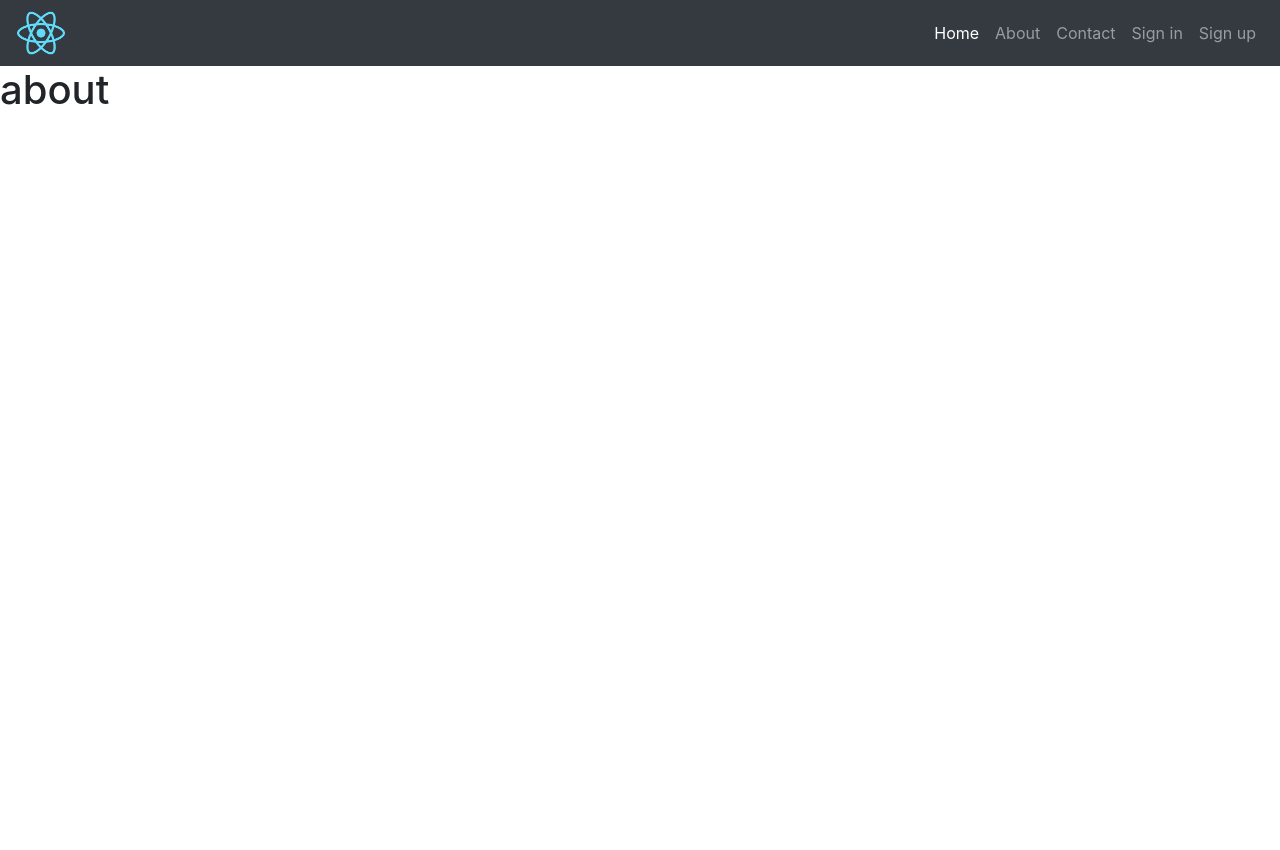
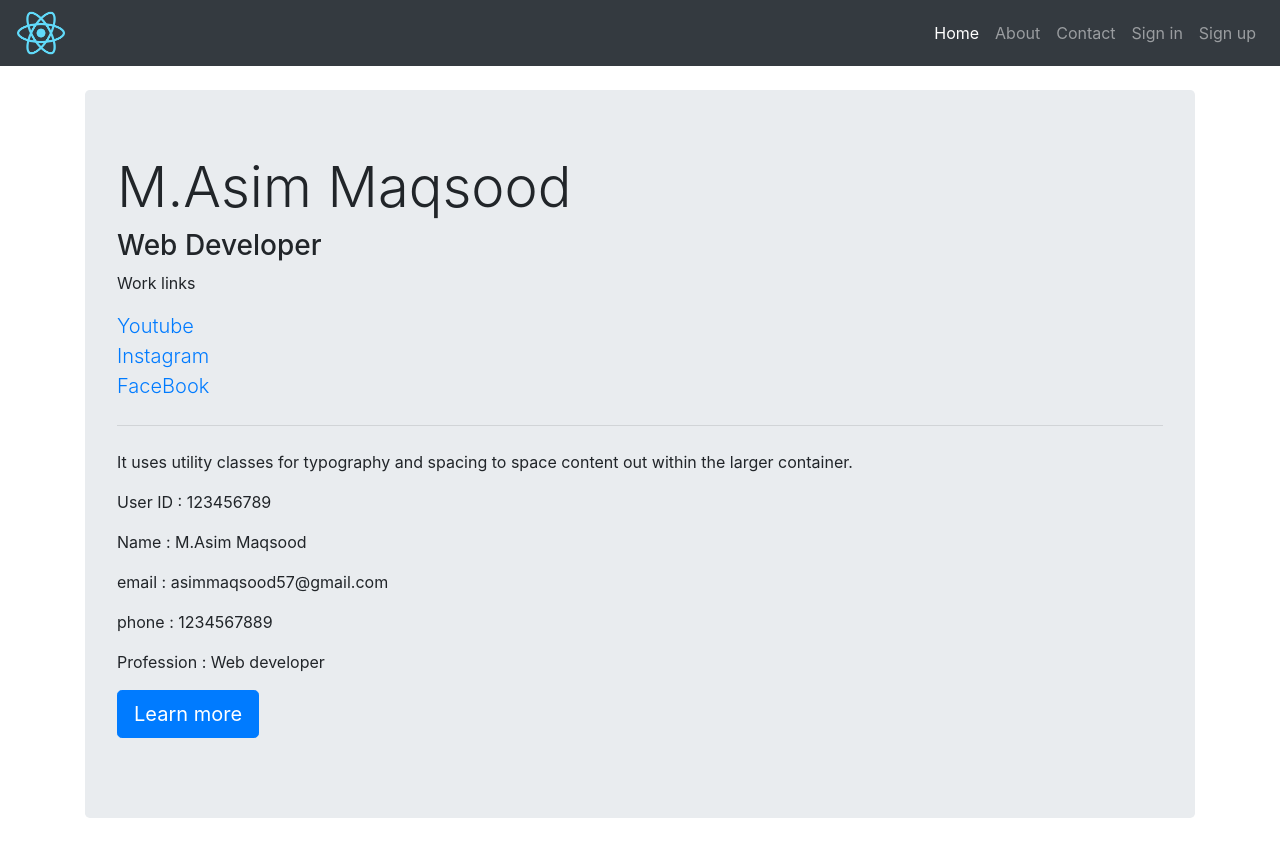
Before and after one commit to asimmaqsood57/MERN-Project, a React (Create React App) app in the folder client/: page /About in a window 1280 px wide. Before the commit the page ends 800 px from the top, so only its background shows below. Built offline with nearby package versions, Linux system fonts and the light colour scheme.

Commit message:
about page added

```diff
--- a/client/src/components/About.js
+++ b/client/src/components/About.js
@@ -2,8 +2,36 @@ import React from "react";
 
 function About() {
   return (
-    <div>
-      <h1>about</h1>
+    <div className="container mt-4">
+      <div class="jumbotron">
+        <h1 class="display-4">M.Asim Maqsood</h1>
+
+        <h3>Web Developer</h3>
+        <p>Work links</p>
+        <p class="lead">
+          <a href="http://">Youtube</a>
+          <br />
+          <a href="http://">Instagram</a>
+          <br />
+          <a href="http://">FaceBook</a>
+        </p>
+        <hr class="my-4" />
+        <p>
+          It uses utility classes for typography and spacing to space content
+          out within the larger container.
+        </p>
+
+        <p>User ID : 123456789</p>
+        <p>Name : M.Asim Maqsood</p>
+        <p>email : asimmaqsood57@gmail.com</p>
+        <p>phone : 1234567889</p>
+        <p>Profession : Web developer</p>
+        <p class="lead">
+          <a class="btn btn-primary btn-lg" href="#" role="button">
+            Learn more
+          </a>
+        </p>
+      </div>
     </div>
   );
 }
--- a/client/src/components/Home.js
+++ b/client/src/components/Home.js
@@ -2,8 +2,8 @@ import React from "react";
 
 const Home = () => {
   return (
-    <div>
-      <h1>home</h1>
+    <div className="text-center mt-5">
+      <h1>Welcome to MERN Stack developers</h1>
     </div>
   );
 };
```
